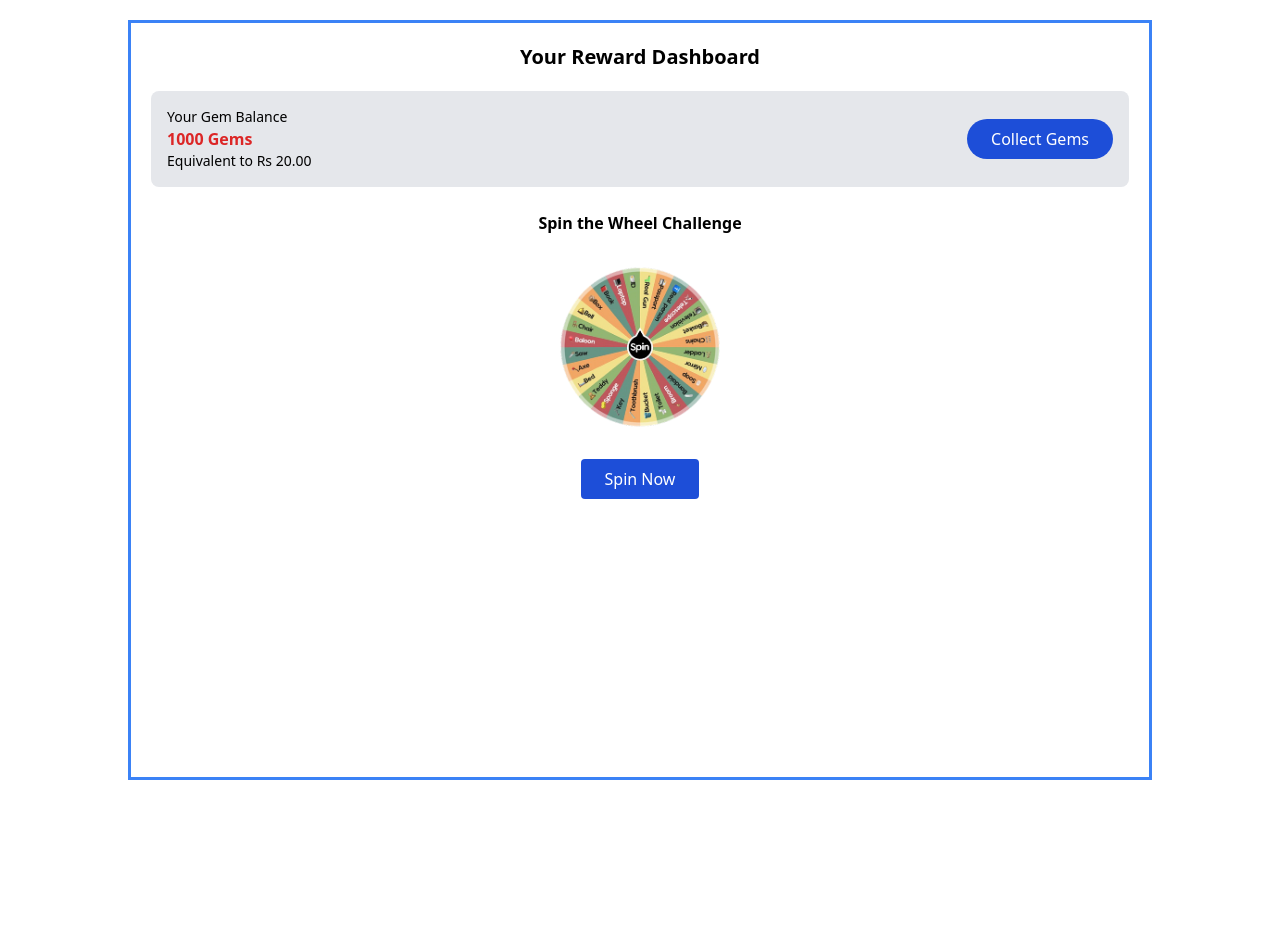
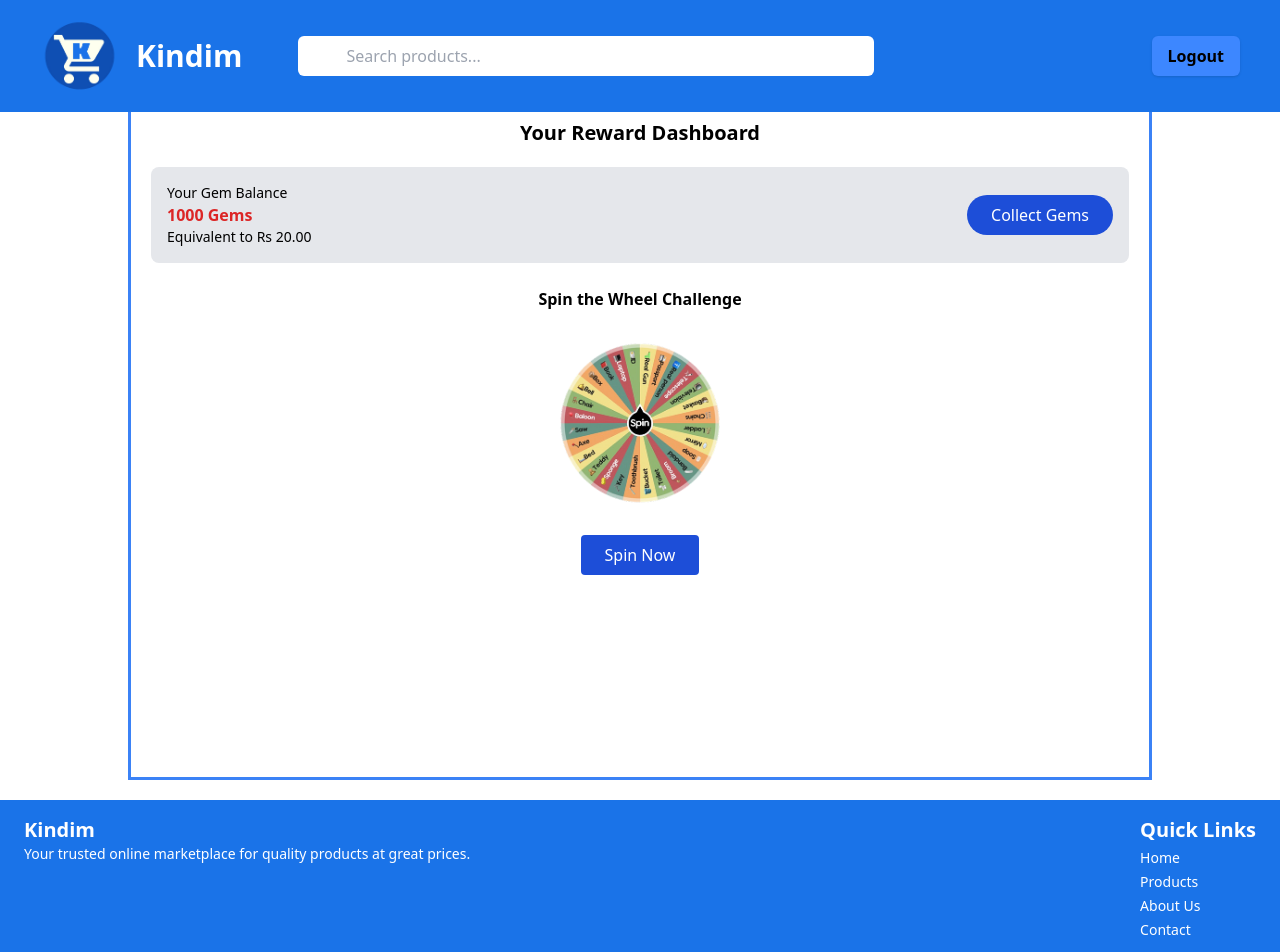
Before and after one commit to Krijal012/Kindim_37B, a React (Vite) app in the folder client/: page /rewarddashboard in a window 1280 px wide. Shown: the top 952 px of the page. Before the commit the page ends 800 px from the top, so only its background shows below. Built offline with nearby package versions, Linux system fonts and the light colour scheme; sample sign-in values are in the browser's storage.

Commit message:
added header and footer

```diff
--- a/client/src/pages/private/RewardDashboard.jsx
+++ b/client/src/pages/private/RewardDashboard.jsx
@@ -1,6 +1,8 @@
 import React, { useState } from "react";
 import wheelImg from "../../assets/icons/wheel.png";
 import axios from "axios";
+import { Header } from "../../Components/Header";
+import { Footer } from "../../Components/Footer";
 
 export default function RewardDashboard() {
   const [gems, setGems] = useState(1000);
@@ -32,7 +34,10 @@ export default function RewardDashboard() {
 
 
   return (
-    <div className="min-h-screen bg-white flex justify-center p-5">
+    <>
+      <Header />
+      <div className="min-h-screen bg-white flex justify-center px-5 pb-5 pt-24">
+
         <div className="w-full max-w-5xl border-[3px] border-blue-500 p-5">
 
           <h2 className="text-center text-xl font-bold mb-5">
@@ -78,5 +83,7 @@ export default function RewardDashboard() {
           )}
         </div>
       </div>
+      <Footer />
+    </>
   );
 }
```
Lines whose indentation alone changed are shown as unchanged.
